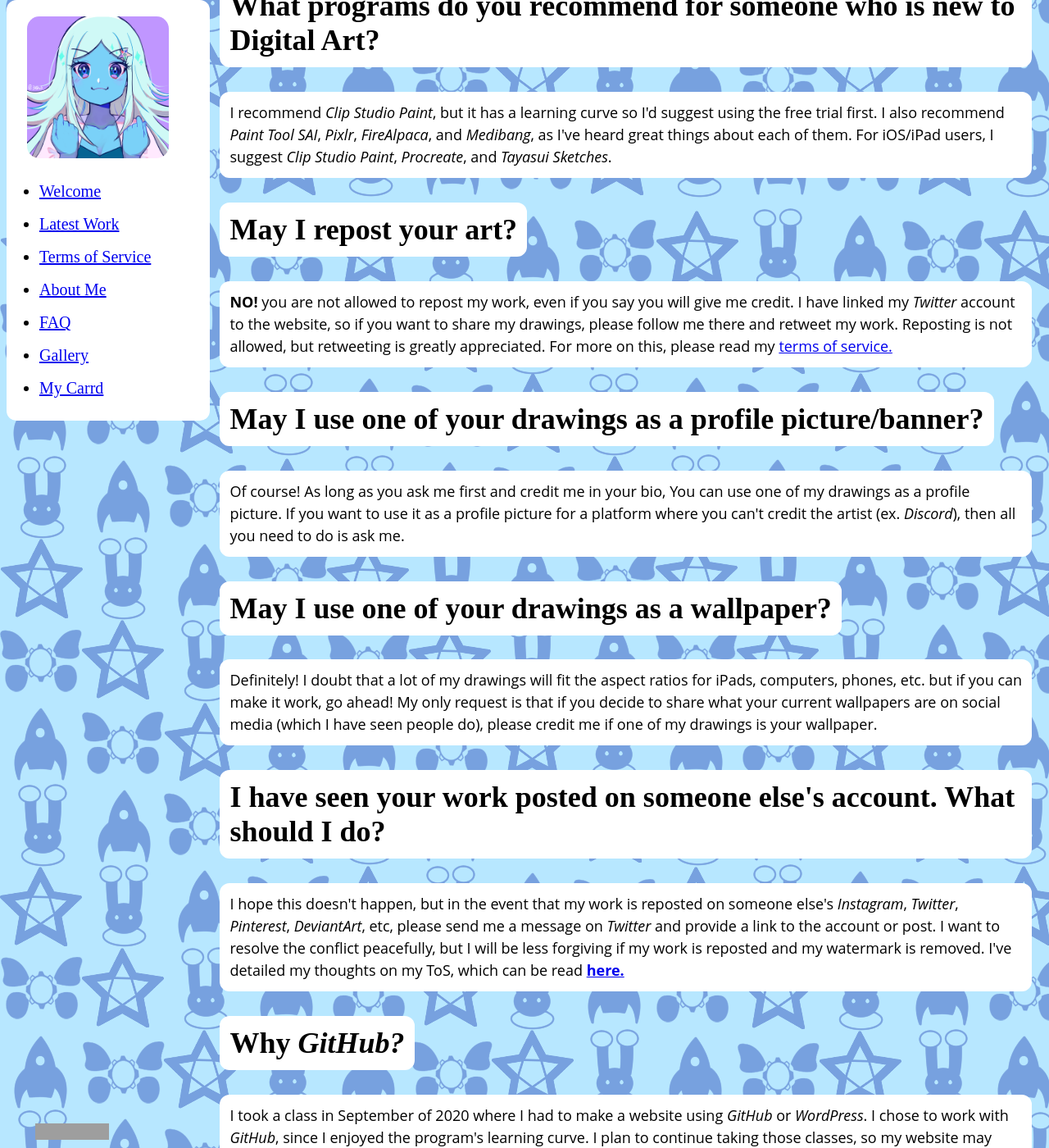
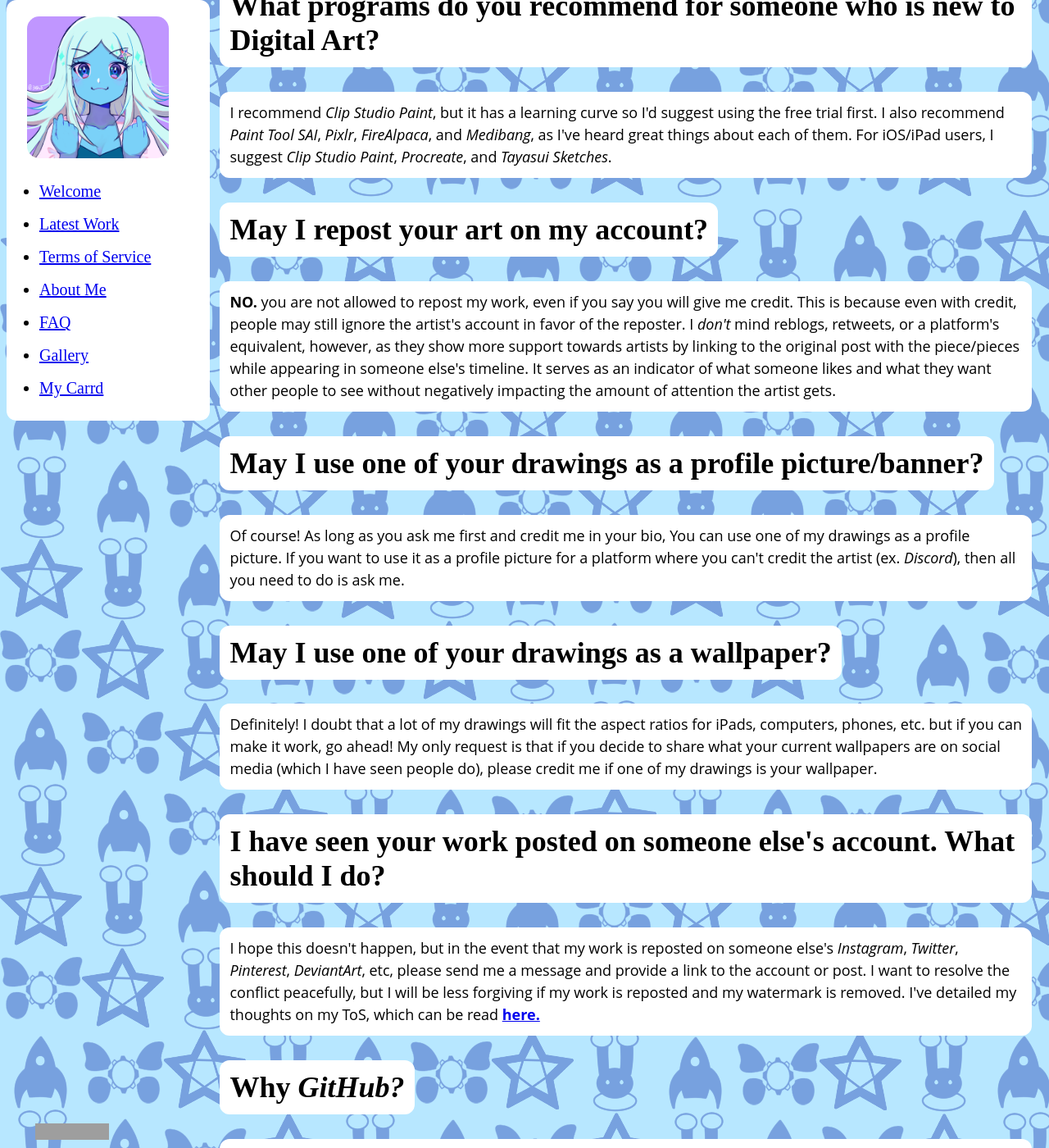
Before and after one commit to arrowarchive/The-Arrowarchive, a Jekyll site: the page built from docs/faq.html, in a window 1280 px wide and 1400 px high, scrolled down 2182 px. Shown: the whole window at 82% size. Built offline with Jekyll 4.4.1, drawn with Linux system fonts in a browser that asks for light colours; some web fonts are replaced; some of the changed text lies outside the part shown; grey boxes are pictures that could not be loaded.

Commit message:
making some updates to existing files

```diff
--- a/docs/faq.html
+++ b/docs/faq.html
@@ -39,8 +39,7 @@
         <h2>What are your favorite things to draw?</h2>
         <p>I love drawing characters! I've designed several of them, and about 95% of my
             drawings are characters I have made. I draw fan art occasionally, but not
-            very often. I sometimes draw fan art, but I only post it on
-            <i>Twitter.</i></p>
+            very often. I sometimes draw fan art, but I rarely share it online.</p>
 
 
         <h2>What kind of art do you draw?</h2>
@@ -64,13 +63,9 @@
                 Studio Paint</i>, <i>Procreate</i>, and <i>Tayasui Sketches</i>.</p>
 
 
-        <h2>May I repost your art?</h2>
-        <p><strong>NO!</strong> you are not allowed to repost my work, even if you say
-            you will give me credit. I have linked my <i>Twitter</i> account to the
-            website, so if you want to share my drawings, please follow me there and
-            retweet my work. Reposting is not allowed, but retweeting is greatly
-            appreciated. For more on this, please read my <a href="tos.html">terms of
-                service.</a></p>
+        <h2>May I repost your art on my account?</h2>
+        <p><strong>NO.</strong> you are not allowed to repost my work, even if you say
+            you will give me credit. This is because even with credit, people may still ignore the artist's account in favor of the reposter. I <i>don't</i> mind reblogs, retweets, or a platform's equivalent, however, as they show more support towards artists by linking to the original post with the piece/pieces while appearing in someone else's timeline. It serves as an indicator of what someone likes and what they want other people to see without negatively impacting the amount of attention the artist gets.     </p>
 
 
         <h2>May I use one of your drawings as a profile picture/banner?</h2>
@@ -92,7 +87,7 @@
             do?</h2>
         <p>I hope this doesn't happen, but in the event that my work is reposted on
             someone else's <i>Instagram</i>, <i>Twitter</i>, <i>Pinterest</i>,
-            <i>DeviantArt</i>, etc, please send me a message on <i>Twitter</i> and
+            <i>DeviantArt</i>, etc, please send me a message and
             provide a link to the account or post. I want to resolve the conflict
             peacefully, but I will be less forgiving if my work is reposted and my
             watermark is removed. I've detailed my thoughts on my ToS, which can be read
@@ -109,8 +104,8 @@
             changes here.</p>
 
 
-        <h2>Do you have any other social media accounts besides <i>Twitter</i>?</h2>
-        <p>I have other accounts, which are listed <a href="tos.html"
+        <h2>What social media platforms do you have?</h2>
+        <p>All my outlets are listed <a href="tos.html"
             ><b>here</b></a></p>
 
 
@@ -131,7 +126,7 @@
             where the watermark can fit so it is difficult to remove or crop out, but
             doesn't negatively impact the quality of the piece.</p>
         <p><strong>Don't hesitate to participate in art shares/events!</strong> These
-            are more common on <i>Twitter</i> compared to <i>Instagram</i>, but these
+            are more common on <i>Bluesky</i> compared to <i>Instagram</i>, but these
             events can boost smaller artists. Share some of your work, comment on the
             work of others, and interact with the community. DTIYS (Draw This in your
             Style) challenges are also fun to participate in, but participate only if
--- a/docs/tos.html
+++ b/docs/tos.html
@@ -13,7 +13,7 @@
     <p>The artwork on my website is issued under <b>Creative Commons License CC BY-NC 4.0</b>, which states that my work can be shared in any medium or format so long as I am credited for the original work. Furthermore, this means that my work cannot be used commercially. I will discuss my terms on this page, so please read carefully.</p>
     <h2>Distribution of My Work/Where to Find Me</h2>
 
-    <p>All my socials can be found on <a href="https://arrowarchive.carrd.co/">My Carrd</a>. I do not have pages on <i>Deviantart</i>, <i>Wattpad</i>, etc. If you see an account with the Arrowarchive name under any of those platforms, they are not me unless I say otherwise... Unless it's my <i>Twitter</i> account, but I'm deleting it at the end of the month. There is another way to figure out impostors as well:</p>
+    <p>All my socials can be found on <a href="https://arrowarchive.carrd.co/">My Carrd</a>. I do not have pages on <i>Deviantart</i>, <i>Wattpad</i>, etc. If you see an account with the Arrowarchive name under any of those platforms, they are not me unless I say otherwise. There is another way to figure out imposters as well:</p>
     <ul>
         <li><strong>All my accounts have the same profile picture-</strong> If any account bears the name but does not have my picture, then it is not me. If they are using my profile picture, then report it to me immediately. It is a drawing I had commissioned, and it can only be used by me (the artist is credited in the website's FAQ). </li>
     </ul>
```
